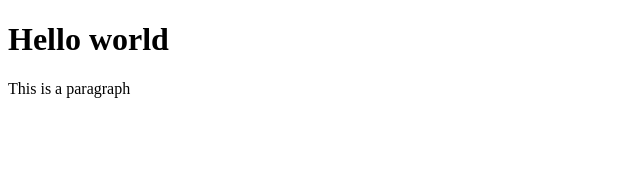
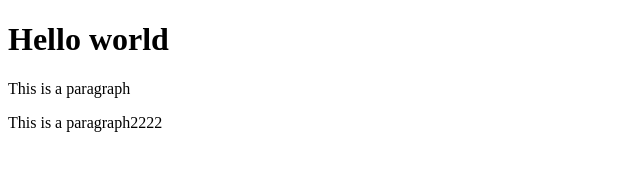
Before and after one commit to codegen17/git-test, a plain HTML site: page index.html in a window 1280 px wide. Shown: the whole page, without its empty margins (0-640 px from the left). Drawn offline with Linux system fonts and the light colour scheme.

Commit message:
second commit

```diff
--- a/index.html
+++ b/index.html
@@ -4,5 +4,6 @@
     <body>
 <h1> Hello world </h1>
 <p>This is a paragraph</p>
+<p>This is a paragraph2222</p>
     </body>
     </html>
```
Also changed, not shown: templates/test.html (added).
